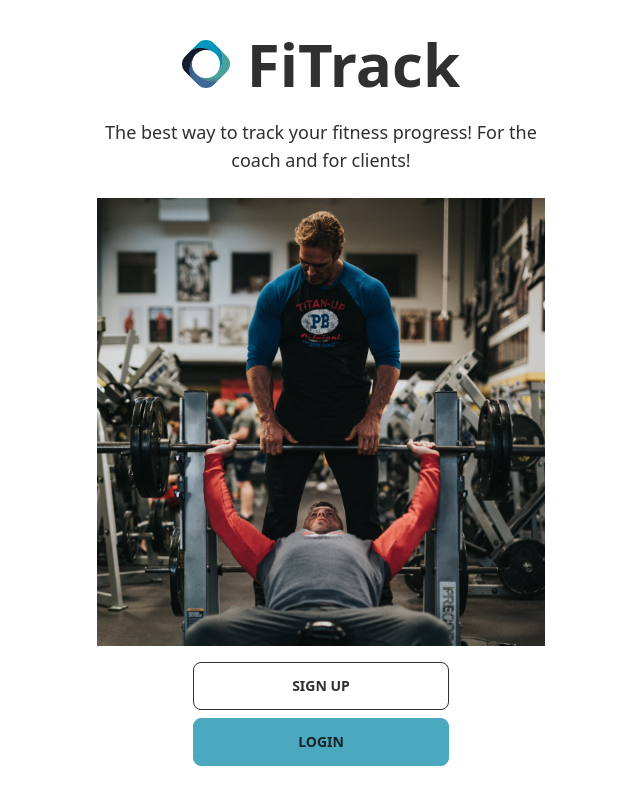
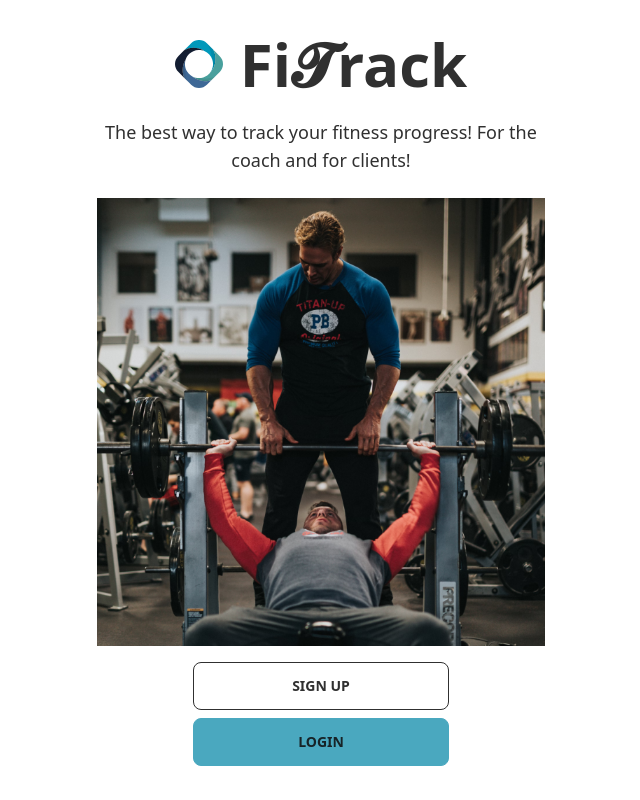
Before and after one commit to Luke-Ashref-Final-Project/fitrack-client, a React (Create React App) app: page / in a window 1280 px wide. Shown: the top 800 px of the page, without its empty margins (319-959 px from the left). Built offline with nearby package versions, Linux system fonts and the light colour scheme.

Commit message:
some t font

```diff
--- a/src/pages/HomePage.js
+++ b/src/pages/HomePage.js
@@ -11,7 +11,7 @@ const HomePage = () => {
       <Link to="/">
         <img src={Logo} alt="" className="h-max" />
         </Link>
-        <h1 className="text-6xl font-bold">FiTrack</h1>
+        <h1 className="text-6xl font-bold">Fi𝓣rack</h1> {/*testing*/}
       </div>
 
       <p className="py-6 text-lg">
```
